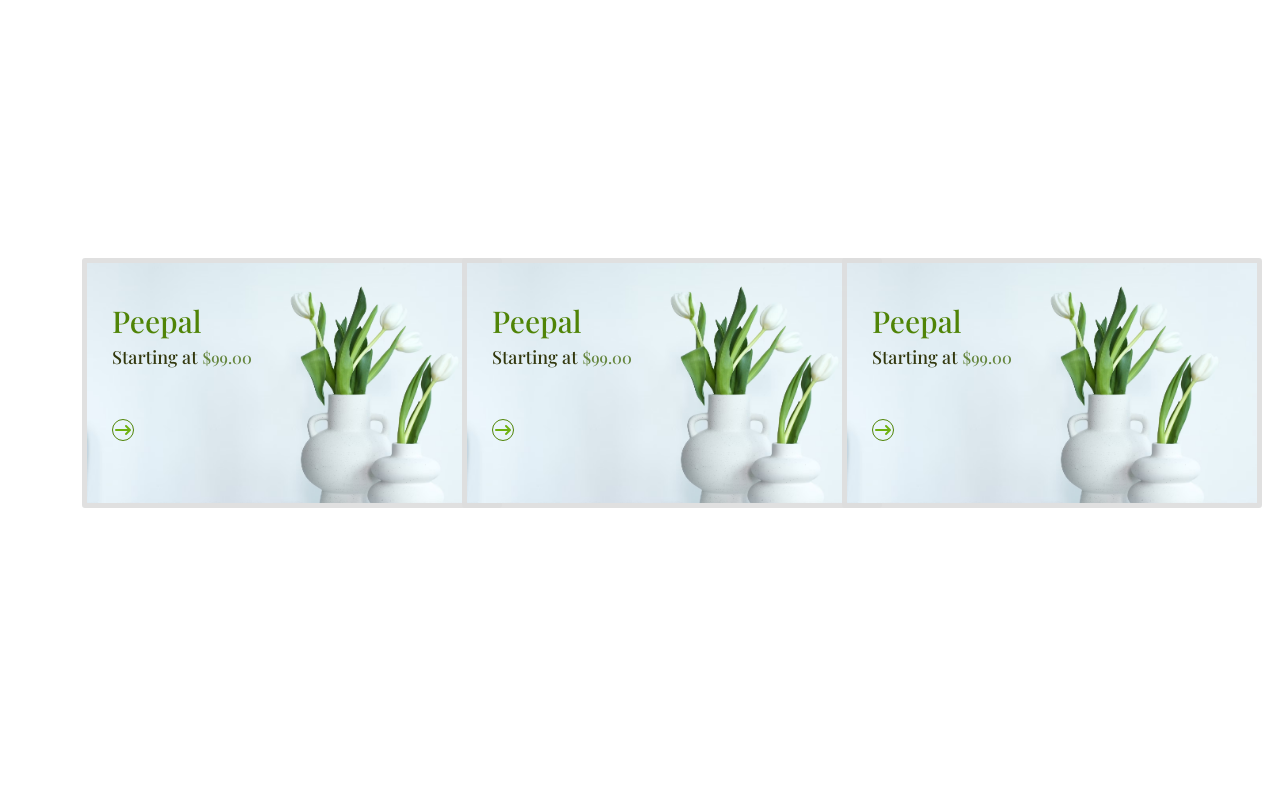
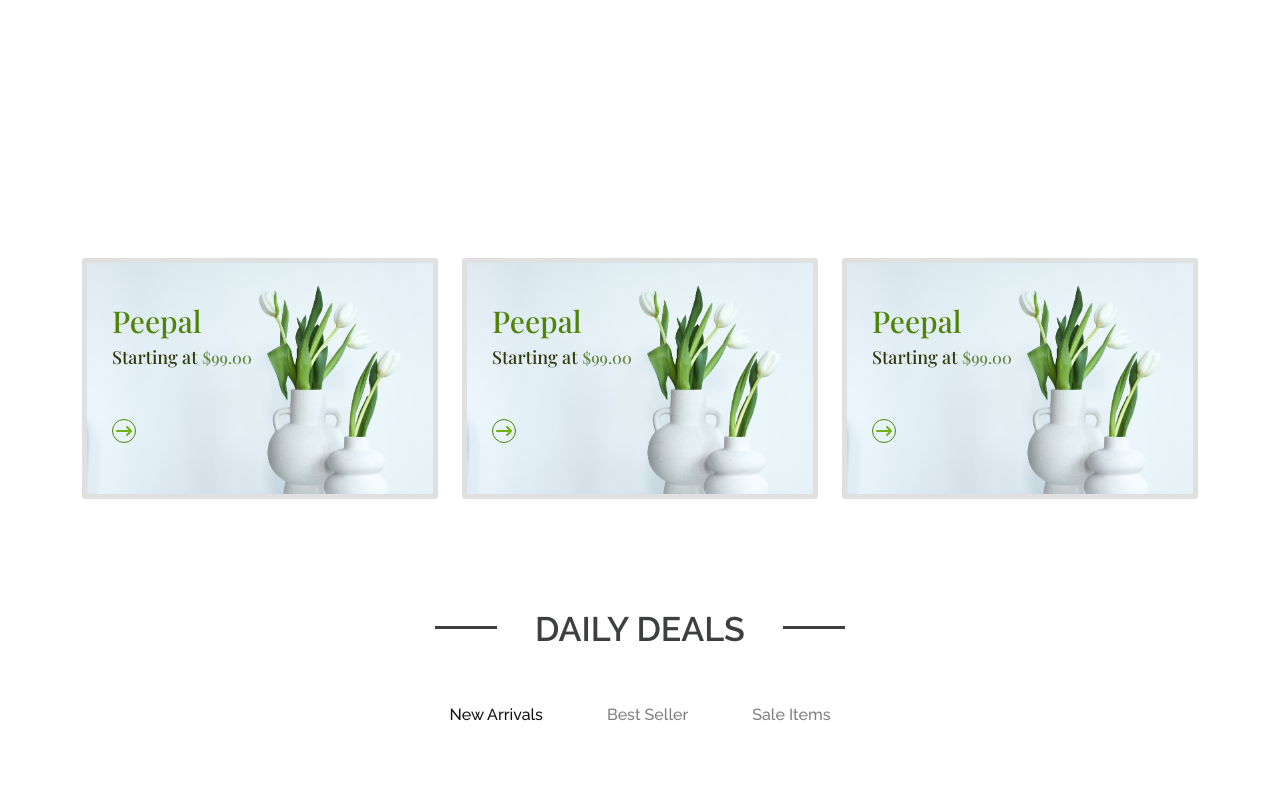
Before and after one commit to hossainpgmr/project-quarry-, a website: page index.html in a window 1280 px wide. Shown: the part 581-1373 px from the top of the page. Before the commit the page ends 1201 px from the top, so only its background shows below. Drawn offline with nearby package versions, Linux system fonts and the light colour scheme; a web font is replaced by a local one.

Commit message:
Tab title and Tab list done

```diff
--- a/index.html
+++ b/index.html
@@ -234,6 +234,36 @@
             </div>
         </div>
         <!-- Feature section end -->
+        <!-- Tab section start -->
+        <div class="container">
+            <!-- Daily deals section -->
+            <div class="daily-deals-title text-uppercase text-center">
+                <a class="text-decoration-none" href="#">
+                    <h2>Daily Deals</h2>
+                </a>
+            </div>
+            <!-- Tab list section -->
+            <div class="tab-list nav text-center nav-pills">
+                <div class="nav-item ">
+                    <a class=" nav-link text-decoration-none active" href="#">
+                        <h4>New Arrivals</h4>
+                    </a>
+                </div>
+                <div class="nav-item text-center">
+                    <a class=" nav-link text-decoration-none" href="#">
+                        <h4>Best Seller</h4>
+                    </a>
+                </div>
+                <div class="nav-item text-center">
+                    <a class=" nav-link text-decoration-none" href="#">
+                        <h4>Sale Items</h4>
+                    </a>
+                </div>
+
+            </div>
+        </div>
+
+        <!-- Tab section end -->
 
 
     </body>
--- a/scss/_feature.scss
+++ b/scss/_feature.scss
@@ -1,6 +1,4 @@
 .feature-card {
-  width: 420px;
-  height: 250px;
   position: relative;
   border: solid 5px #dddddde6;
   margin: 7rem 0;
@@ -36,16 +34,17 @@
       }
     }
     .card-icon {
-      padding: 3px;
-      width: 22px;
-      height: 22px;
+      padding: 2.5px;
+      width:24px;
+      height: 24px;
+      font-size: 16px;
+      color: #6eb110;
+      border: #508407 1px solid;
+      border-radius: 50%;
       display: flex; /* Use flexbox to align the child icon */
       justify-content: center; /* Center horizontally */
       align-items: center; /* Center vertically */
-      font-size: 16px;
-      color: #6eb110;
-      border: #508407 1px solid;
-      border-radius: 100%;
+
     }
   }
 }
--- /dev/null
+++ b/scss/_tab.scss
@@ -0,0 +1,49 @@
+// Daily Deals title
+.daily-deals-title {
+  h2 {
+    display: inline-block;
+    text-decoration: none;
+    color: #3e3f3f;
+    font-weight: 600;
+    line-height: 36px;
+    font-size: 34px;
+    position: relative;
+    &::before,
+    &::after {
+      content: "";
+      position: absolute;
+      top: 15px;
+      width: 62px;
+      height: 3px;
+      background-color: #3e3f3f;
+    }
+    &::before {
+      left: -100px;
+    }
+    &::after {
+      right: -100px;
+    }
+  }
+}
+// Tab list
+.tab-list {
+  justify-content: center;
+  padding-top: 42px;
+  padding-bottom: 52px;
+  .nav-link {
+    background-color: transparent !important;
+    padding: 8px 16px;
+    margin: 0 16px;
+    display: block;
+  }
+  a.active h4,
+  a h4:hover {
+    color: #111;
+    transition: all 0.2s ease 0s;
+  }
+  h4 {
+    color: #555555be;
+    font-size: 16px;
+  }
+}
+// Tab Item card
--- a/scss/index.scss
+++ b/scss/index.scss
@@ -3,6 +3,7 @@
 @import url("https://fonts.googleapis.com/css2?family=Playfair+Display:ital,wght@0,400..900;1,400..900&display=swap");
 @import "navbar";
 @import "feature";
+@import "tab";
 $font-family-sans-serif: "Raleway", sans-serif;
 
 // nav section 1st
```
Also changed, not shown: css/style.css, 1 other file.
